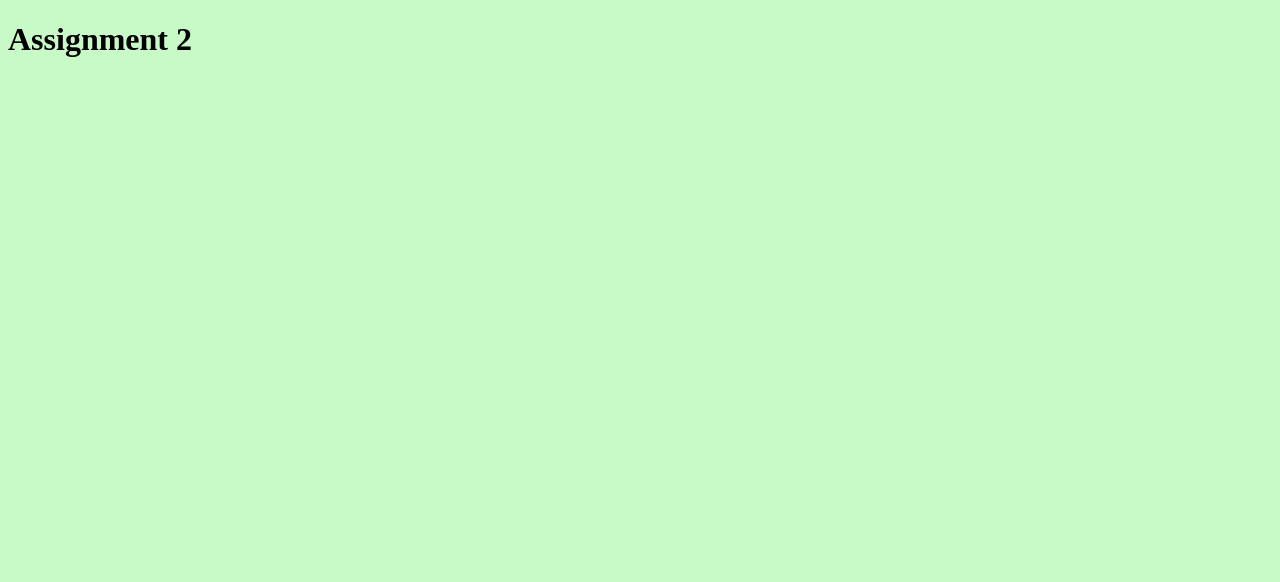
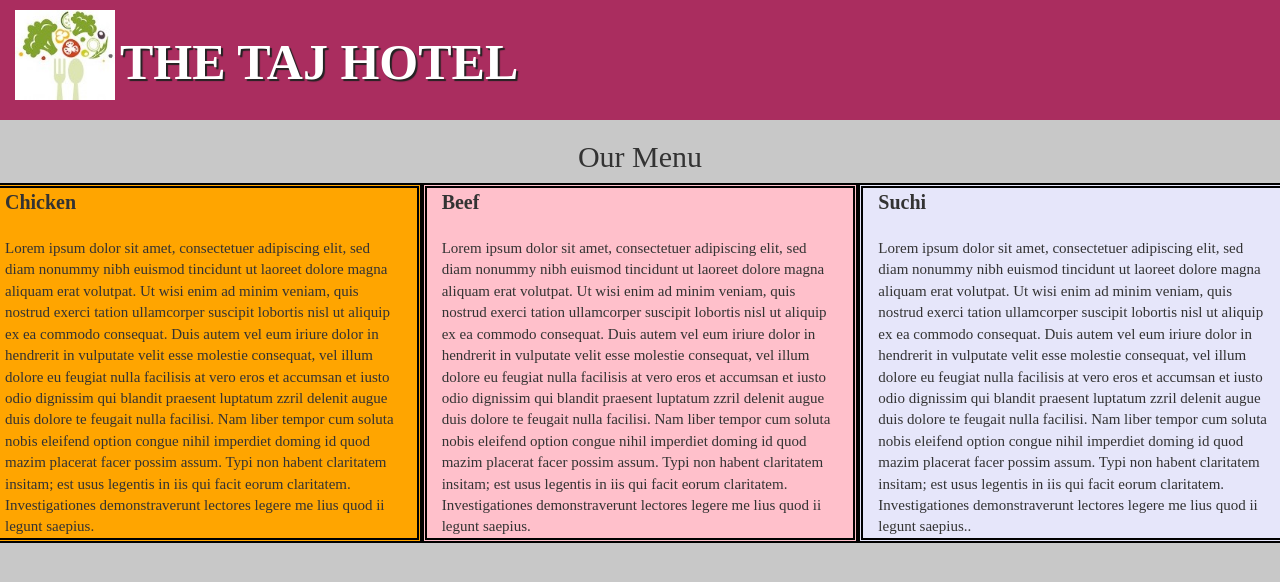
Before and after one commit to RutujaMGholap/demo, a plain HTML site: page Module-3/hotel.html in a window 1280 px wide. Drawn offline with nearby package versions, Linux system fonts and the light colour scheme.

Commit message:
Completed Work

```diff
--- a/Module-3/CSS/styling.css
+++ b/Module-3/CSS/styling.css
@@ -1,3 +1,70 @@
 body{
-	background-color: rgb(200,250,200);
+	background-color: rgb(200,200,200);
+	font-family: 'Oxygen',sans serif;
 }
+h1{
+	color: white;
+	font-size: 50px;
+	font-family: 'Lora', serif;
+	text-transform: uppercase;
+	text-shadow: 2px 2px 1px #222;
+	font-weight: bold;
+	color: white;
+	padding-left: 10px;
+}
+.navbar-default{
+	background-color: rgb(170,45,95);
+	border:0;
+	border-radius: 0;
+	height: 120px;
+
+}
+#logo{
+	width: 100px;
+	height: 100px;
+	padding-top: 10px;
+}
+.navbar-brand{
+	font-family: 'Lora', serif;
+	text-transform: uppercase;
+	text-shadow: 2px 2px 1px #222;
+	font-size: 50px;
+	font-weight: bold;
+	color: white;
+	float: left;
+	padding-left: 10px;
+
+}
+
+div #id1{
+	background-color:orange;
+	border:5px solid black;
+	border-style: double;
+	font-size: 15px;
+
+}
+div #id2{
+	background-color: pink;
+	border:5px solid black;
+	border-style: double;
+	font-size: 15px;
+
+}
+div #id3{
+	background-color: lavender;
+	border:5px solid black;
+	border-style: double;
+	font-size: 15px;
+}
+li a{
+	color:black;
+	background-color: rgb(125,125,125);
+	text-align: center;
+	font-weight: bold;
+	font-size: 20px;
+}
+span{
+	text-align: center;
+	font-size: 20px;
+	font-weight: bold;
+}
--- a/Module-3/hotel.html
+++ b/Module-3/hotel.html
@@ -1,10 +1,56 @@
 <!DOCTYPE html>
-<html>
+<html lang="en">
 <head>
-	<title>Assignment 3</title>
-	<link rel="stylesheet" type="text/css" href="CSS\styling.css">
+  <title>Assignment 3</title>
+  <meta charset="utf-8">
+  <meta name="viewport" content="width=device-width, initial-scale=1">
+  <link rel="stylesheet" href="https://maxcdn.bootstrapcdn.com/bootstrap/3.4.1/css/bootstrap.min.css">
+
+  <script src="https://ajax.googleapis.com/ajax/libs/jquery/3.5.1/jquery.min.js"></script>
+  <script src="https://maxcdn.bootstrapcdn.com/bootstrap/3.4.1/js/bootstrap.min.js"></script>
+  <link rel="stylesheet" type="text/css" href="CSS\styling.css">
 </head>
 <body>
-<h1>Assignment 2</h1>
+
+<nav class="navbar navbar-default">
+  <div class="container-fluid">
+    <div class="navbar-header">
+      <a class="pull-left visible-md visible-lg" href="hotl.html">
+        <img src="food.jpg" id="logo">
+      </a>
+      <a class="navbar-brand" href="hotel.html"><h1>The Taj Hotel</h1></a>
+      <button type="button" class="navbar-toggle" data-toggle="collapse" data-target="#Menu">
+        <span class="icon-bar"></span>
+        <span class="icon-bar"></span>
+        <span class="icon-bar"></span>
+      </button>
+    </div>
+
+
+  </div>
+</nav>
+<div class="collapse navbar-collapsed" id="Menu">
+          <ul class="nav navbar-nav">
+          <li><a href="#">Chicken</a></li>
+          <li><a href="#">Beef</a></li>
+          <li><a href="#">Suchi</a></li>
+      </ul>
+  </div>
+  <h2 style="text-align: center;">Our Menu</h2>
+<div class="row">
+<div class="col-sm-12 col-md-6 col-lg-4" id="id1">
+  <span >Chicken</span><br><br>
+  Lorem ipsum dolor sit amet, consectetuer adipiscing elit, sed diam nonummy nibh euismod tincidunt ut laoreet dolore magna aliquam erat volutpat. Ut wisi enim ad minim veniam, quis nostrud exerci tation ullamcorper suscipit lobortis nisl ut aliquip ex ea commodo consequat. Duis autem vel eum iriure dolor in hendrerit in vulputate velit esse molestie consequat, vel illum dolore eu feugiat nulla facilisis at vero eros et accumsan et iusto odio dignissim qui blandit praesent luptatum zzril delenit augue duis dolore te feugait nulla facilisi. Nam liber tempor cum soluta nobis eleifend option congue nihil imperdiet doming id quod mazim placerat facer possim assum. Typi non habent claritatem insitam; est usus legentis in iis qui facit eorum claritatem. Investigationes demonstraverunt lectores legere me lius quod ii legunt saepius.
+</div>
+<div class="col-sm-12 col-md-6 col-lg-4" id="id2">
+  <span>Beef</span><br><br>
+  Lorem ipsum dolor sit amet, consectetuer adipiscing elit, sed diam nonummy nibh euismod tincidunt ut laoreet dolore magna aliquam erat volutpat. Ut wisi enim ad minim veniam, quis nostrud exerci tation ullamcorper suscipit lobortis nisl ut aliquip ex ea commodo consequat. Duis autem vel eum iriure dolor in hendrerit in vulputate velit esse molestie consequat, vel illum dolore eu feugiat nulla facilisis at vero eros et accumsan et iusto odio dignissim qui blandit praesent luptatum zzril delenit augue duis dolore te feugait nulla facilisi. Nam liber tempor cum soluta nobis eleifend option congue nihil imperdiet doming id quod mazim placerat facer possim assum. Typi non habent claritatem insitam; est usus legentis in iis qui facit eorum claritatem. Investigationes demonstraverunt lectores legere me lius quod ii legunt saepius.
+</div>
+<div class ="col-sm-12 col-md-12 col-lg-4" id="id3">
+  <span>Suchi</span><br><br>
+  Lorem ipsum dolor sit amet, consectetuer adipiscing elit, sed diam nonummy nibh euismod tincidunt ut laoreet dolore magna aliquam erat volutpat. Ut wisi enim ad minim veniam, quis nostrud exerci tation ullamcorper suscipit lobortis nisl ut aliquip ex ea commodo consequat. Duis autem vel eum iriure dolor in hendrerit in vulputate velit esse molestie consequat, vel illum dolore eu feugiat nulla facilisis at vero eros et accumsan et iusto odio dignissim qui blandit praesent luptatum zzril delenit augue duis dolore te feugait nulla facilisi. Nam liber tempor cum soluta nobis eleifend option congue nihil imperdiet doming id quod mazim placerat facer possim assum. Typi non habent claritatem insitam; est usus legentis in iis qui facit eorum claritatem. Investigationes demonstraverunt lectores legere me lius quod ii legunt saepius..
+</div>
+</div>
+
 </body>
 </html>
```
Also changed, not shown: Module-3/food.jpg (added).
